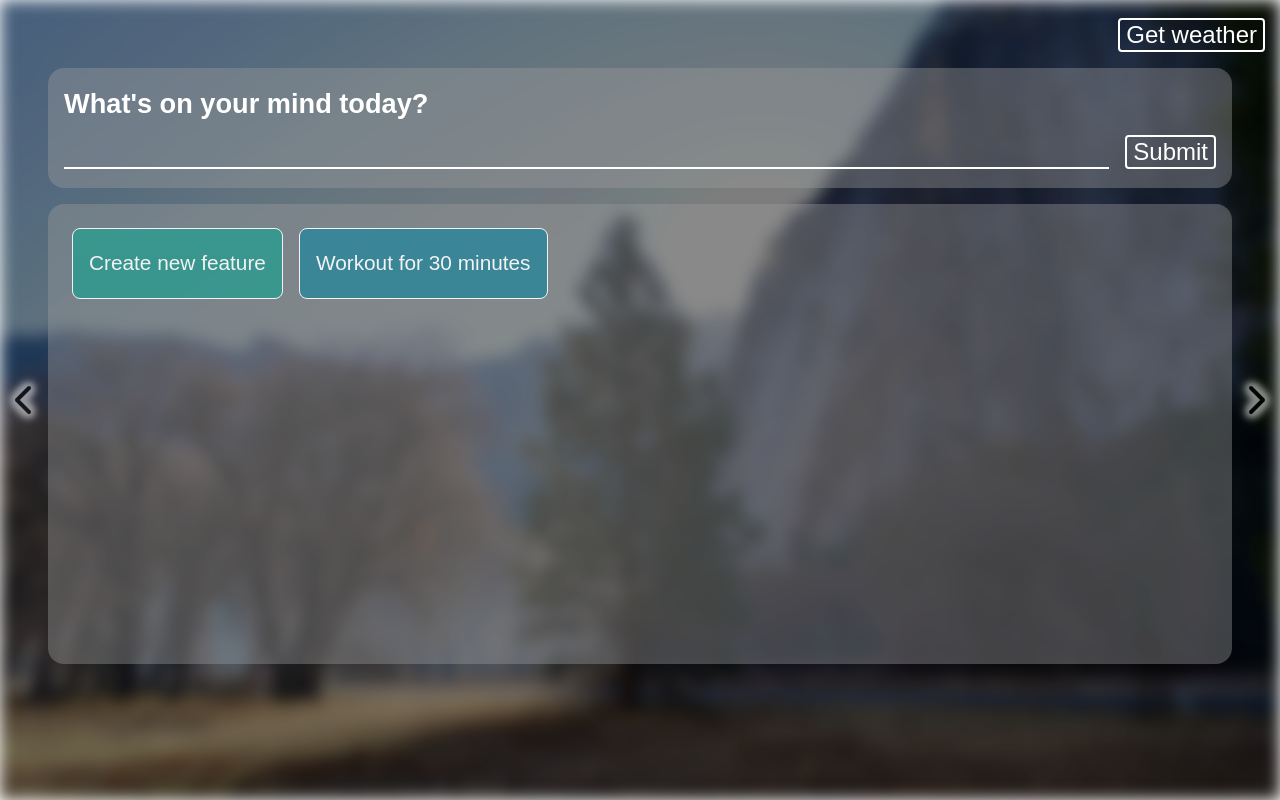
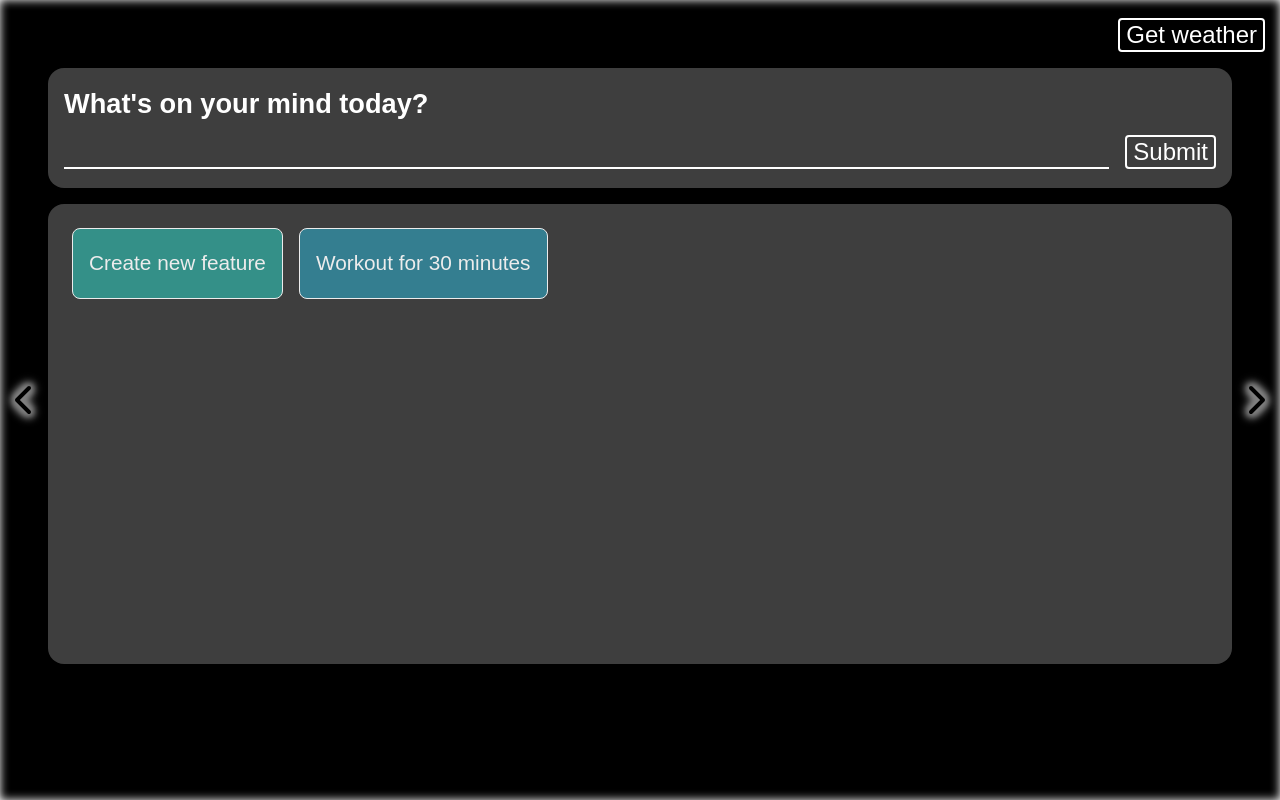
Before and after one commit to aleksandr-efimenko/inspirational-homepage, a React (Create React App) app: page / in a window 1280 px wide. Built offline with nearby package versions, Linux system fonts and the light colour scheme; no server answers.

Commit message:
update background change styles

```diff
--- a/src/App.css
+++ b/src/App.css
@@ -14,10 +14,12 @@
   width: 100vw;
   height: 100vh;
   z-index: -1;
-  filter: blur(8px) brightness(50%);
+  filter: blur(5px) brightness(50%);
   background-position: center;
   background-repeat: no-repeat;
   background-size: cover;
+  background-color: black;
+  transition: background-image .1s;
 }
 
 
--- a/src/components/Background.tsx
+++ b/src/components/Background.tsx
@@ -1,4 +1,4 @@
-import { useEffect } from "react";
+import { useEffect, useState } from "react";
 import { getRandomImageAsync, selectBGImagesUrls, selectBackgroundUnsplash, selectBackgroundUnsplashStatus } from "../features/background/backgroundUnsplashSlice";
 import { useAppDispatch, useAppSelector } from "../app/hooks";
 import { selectBackgroundLocal, selsectBGLocalList } from "../features/background/backgroundLocalSclice";
@@ -12,6 +12,7 @@ export default function Background() {
     const bgUnsplashUrl = useAppSelector(selectBackgroundUnsplash);
     const bgUnsplashStatus = useAppSelector(selectBackgroundUnsplashStatus);
 
+    const [bgStyle, setBgStyle] = useState({});
     useEffect(() => {
         dispatch(getRandomImageAsync());
     }, [dispatch])
@@ -34,19 +35,31 @@ export default function Background() {
             .catch(err => console.log("Falied to load images", err));
     }, [bgUnsplashUrls, bgLocalList])
 
-    const getBgStyle = () => {
-        if (bgUnsplashStatus === 'idle') {
-            return bgUnsplashUrl || bgLocalUrl;
+    // const getBgStyle = () => {
+    //     if (bgUnsplashStatus === 'idle') {
+    //         return bgUnsplashUrl;
+    //     }
+    //     if (bgUnsplashStatus === 'failed') {
+    //         return bgLocalUrl;
+    //     }
+        // if (bgUnsplashStatus === 'loading') {
+        //     return bgUnsplashUrl;
+        // }
+        // return bgLocalUrl;
+    // }
+
+    useEffect(() => {
+        if (bgUnsplashUrl) {
+            setBgStyle((prev) => prev = {
+                backgroundImage: `url(${bgUnsplashUrl})`
+            });
+        } else if (bgUnsplashStatus !== 'loading') {
+            setBgStyle((prev) => prev = {
+                backgroundImage: `url(${bgLocalUrl})`
+            });
         }
-        if (bgUnsplashStatus === 'failed') {
-            return bgLocalUrl;
-        }
-        if (bgUnsplashStatus === 'loading') {
-            return bgUnsplashUrl || bgLocalUrl;
-        }
-        return bgLocalUrl;
-    }
+    }, [bgUnsplashUrl])
     return (
-        <div id='background-image-container'  style={ { backgroundImage: `url(${getBgStyle()})` }}></div>
+        <div id='background-image-container' style={bgStyle}></div>
     )
 }
--- a/src/features/background/backgroundUnsplashSlice.ts
+++ b/src/features/background/backgroundUnsplashSlice.ts
@@ -12,7 +12,7 @@ export interface backgroundUnsplashState {
 const initialState: backgroundUnsplashState = {
     imageUrls: [],
     currentIndex: 0,
-    status: 'idle'
+    status: 'loading'
 }
 
 export const getRandomImageAsync = createAsyncThunk(
--- a/src/features/tasks/tasksSlice.ts
+++ b/src/features/tasks/tasksSlice.ts
@@ -14,7 +14,7 @@ export interface TasksState {
 }
 
 const generateBGColor = () => {
-    return `hsl(${Math.floor(Math.random() * 360)}, 50%, 40%)`;
+    return `hsl(${Math.floor(Math.random() * 361)}, 50%, 40%)`;
   }
 
 
```
